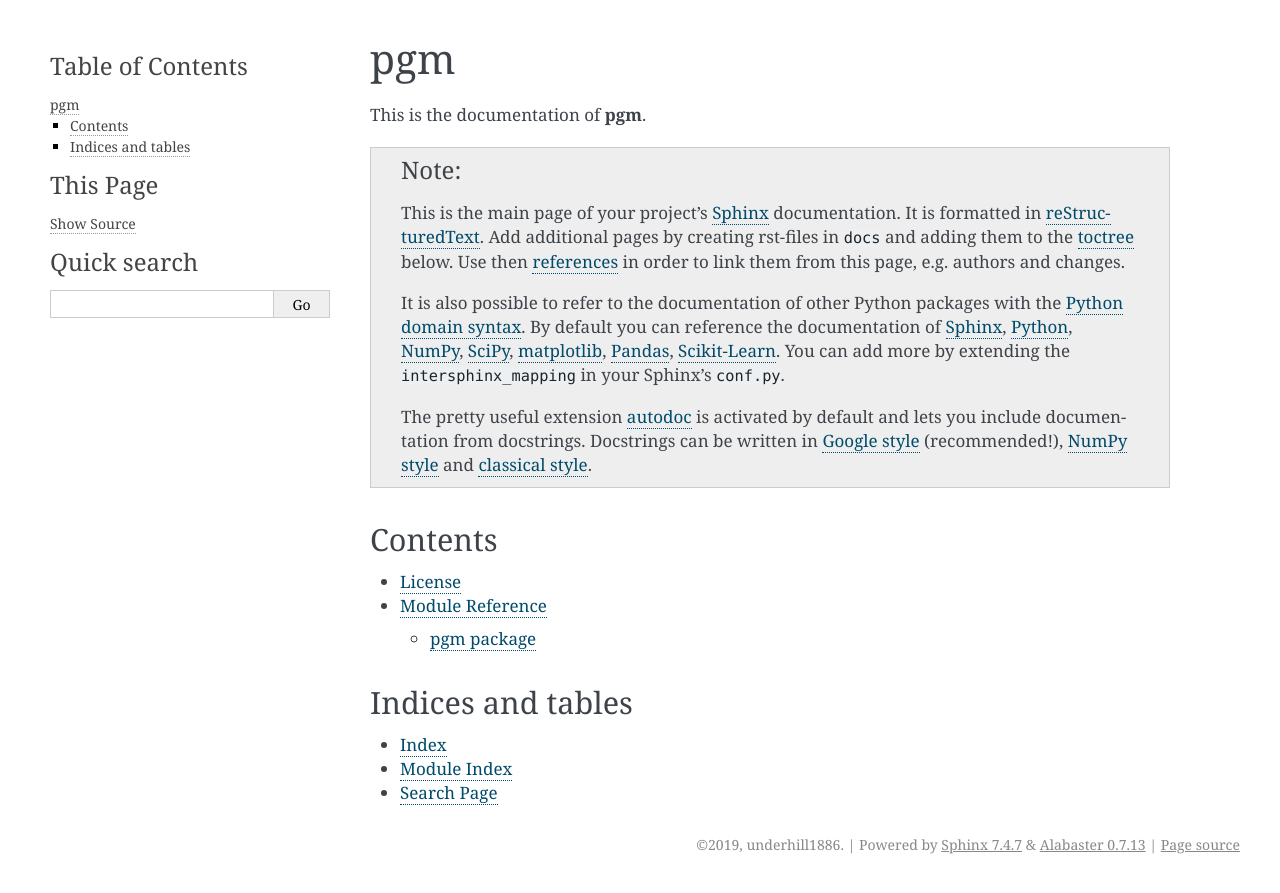
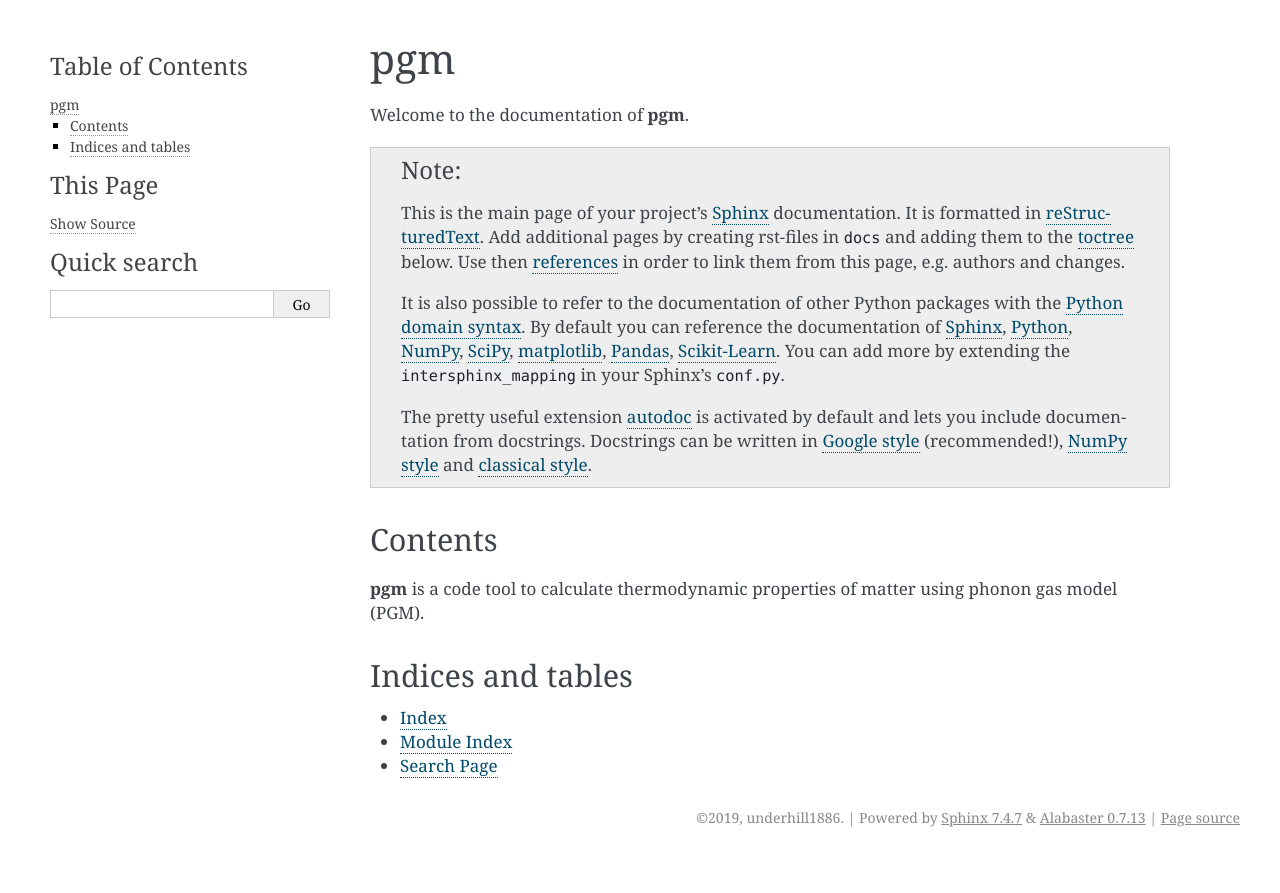
Before and after one commit to MineralsCloud/pgm, a Sphinx documentation site: the page built from docs/index.rst, in a window 1280 px wide. Shown: the top 893 px of the page. Built offline with Sphinx 7.4.7, drawn with Linux system fonts in a browser that asks for light colours.

```diff
--- a/docs/index.rst
+++ b/docs/index.rst
@@ -2,7 +2,8 @@
 pgm
 ===
 
-This is the documentation of **pgm**.
+
+Welcome to the documentation of **pgm**.
 
 .. note::
 
@@ -26,13 +27,13 @@ This is the documentation of **pgm**.
 Contents
 ========
 
+**pgm** is a code tool to calculate thermodynamic properties of matter using phonon gas model (PGM).
+
 .. toctree::
-   :maxdepth: 2
+   :caption: For users
+   :maxdepth: 1
+   :glob:
 
-   License <license>
-   Authors <authors>
-   Changelog <changelog>
-   Module Reference <api/modules>
 
 
 Indices and tables
```
